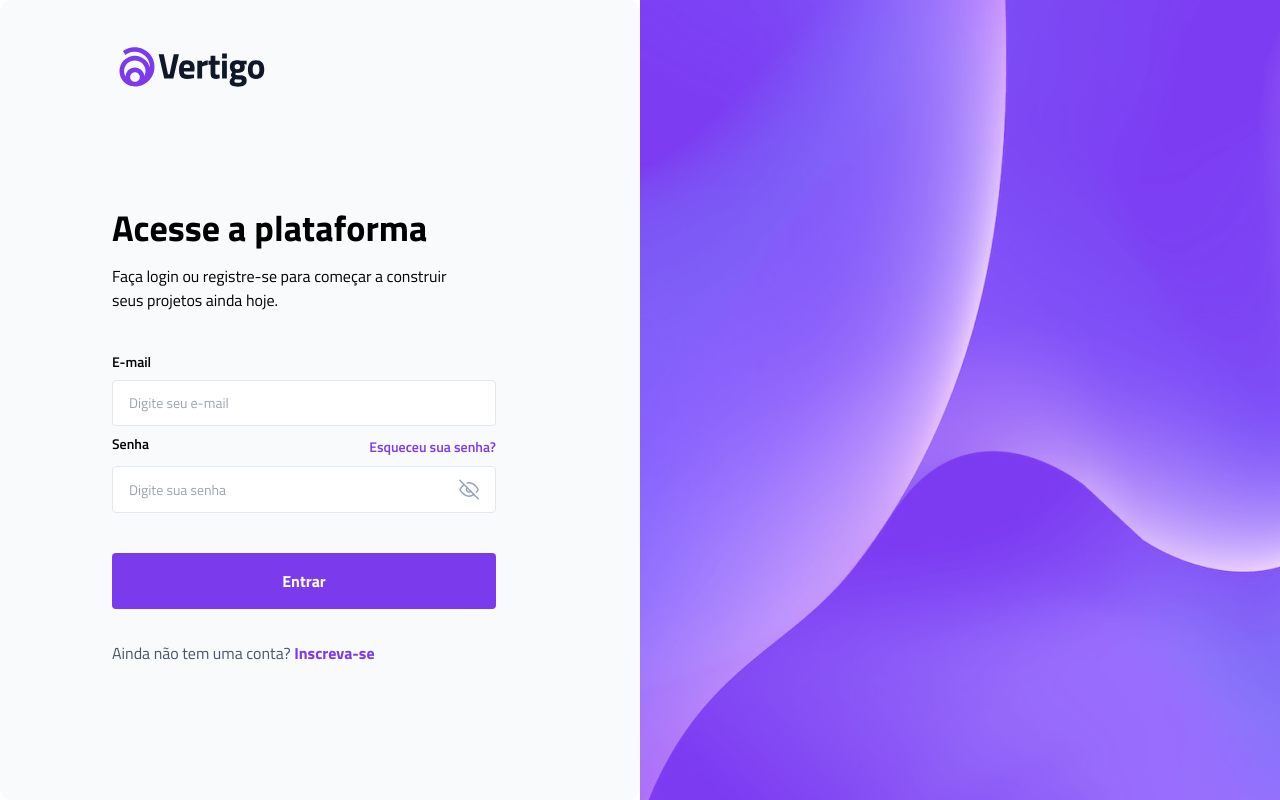
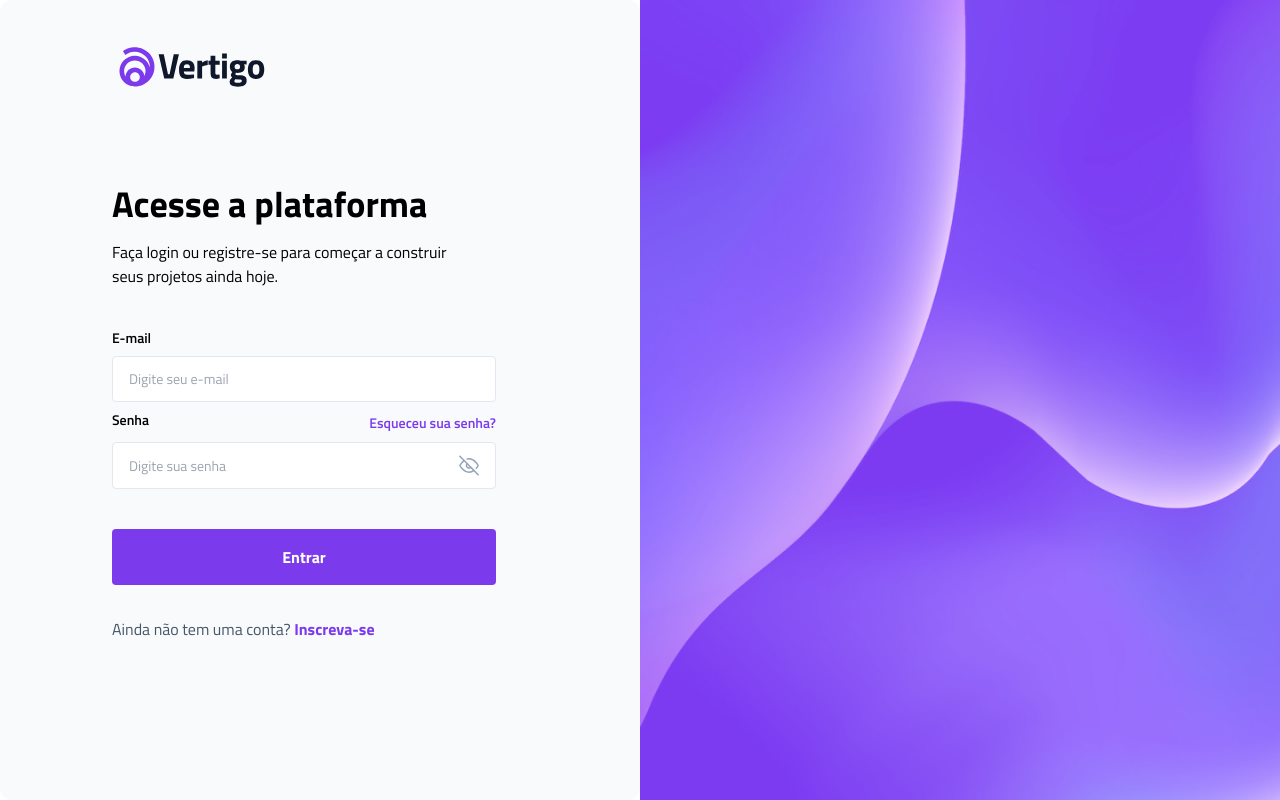
Before and after one commit to SergioRSanchez/loginPage, a React (Vite) app: page / in a window 1280 px wide. Built offline with nearby package versions, Linux system fonts and the light colour scheme.

Commit message:
fix cover in background image

```diff
--- a/src/App.jsx
+++ b/src/App.jsx
@@ -8,7 +8,7 @@ function App() {
         <div className='mt-3 ml-3 sm:mt-10 sm:ml-28'>
           <Logo  />
 
-          <div className='mt-[114px] flex flex-col gap-10'>
+          <div className='mt-[90px] flex flex-col gap-10'>
             <div className='flex flex-col gap-4'>
               <h1 className='text-4xl font-bold'>Acesse a plataforma</h1>
               <p className='max-w-[351px]'>Faça login ou registre-se para começar a construir seus projetos ainda hoje.</p>
@@ -36,7 +36,7 @@ function App() {
           </div>
         </div>
       </div>
-      <div className='sm:flex-1 sm:bg-[url("/src/assets/background.png")]'></div>
+      <div className='sm:flex-1 sm:bg-[url("/src/assets/background.png")] sm:bg-cover'></div>
     </div>
   )
 }
```
